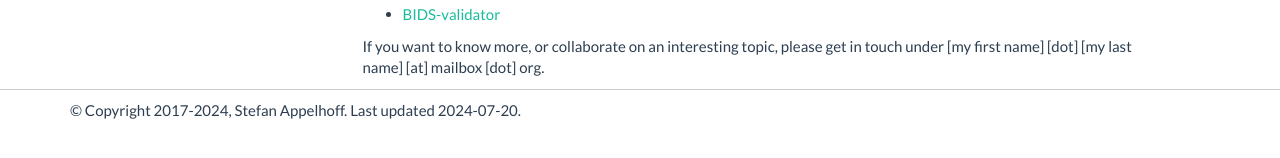
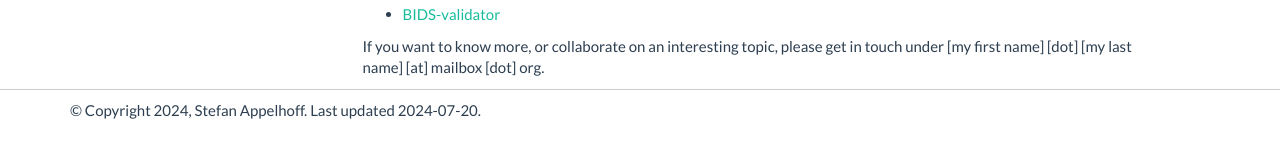
Before and after one commit to sappelhoff/sappelhoff.github.io, a Sphinx documentation site: the page built from docs/index.rst, in a window 1280 px wide. Shown: the part 515-673 px from the top of the page. Built offline with Sphinx 7.4.7, drawn with Linux system fonts in a browser that asks for light colours; part of the change alters nothing that is shown.

```diff
--- a/docs/conf.py
+++ b/docs/conf.py
@@ -18,12 +18,7 @@ project = ""
 author = "Stefan Appelhoff"
 year = "2017"
 td = date.today()
-if year != str(td.year):
-    year = "{}-{}".format(year, td.year)
-
-copyright = "{}, Stefan Appelhoff. Last updated {}".format(
-    year, td.isoformat()
-)
+copyright = f"{td.year}, Stefan Appelhoff. Last updated {td.isoformat()}"
 
 html_show_sphinx = False  # do not show "created using Sphinx X.Y"
 
```
